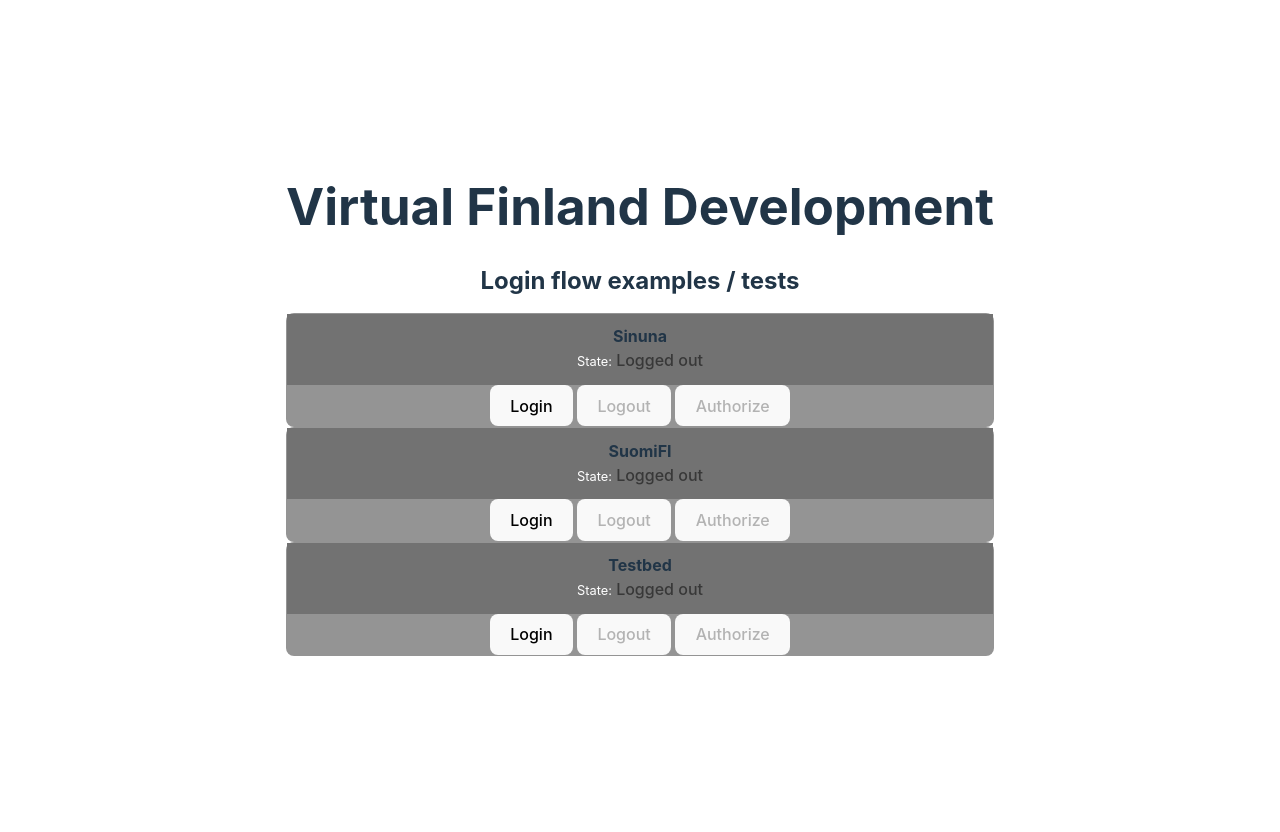
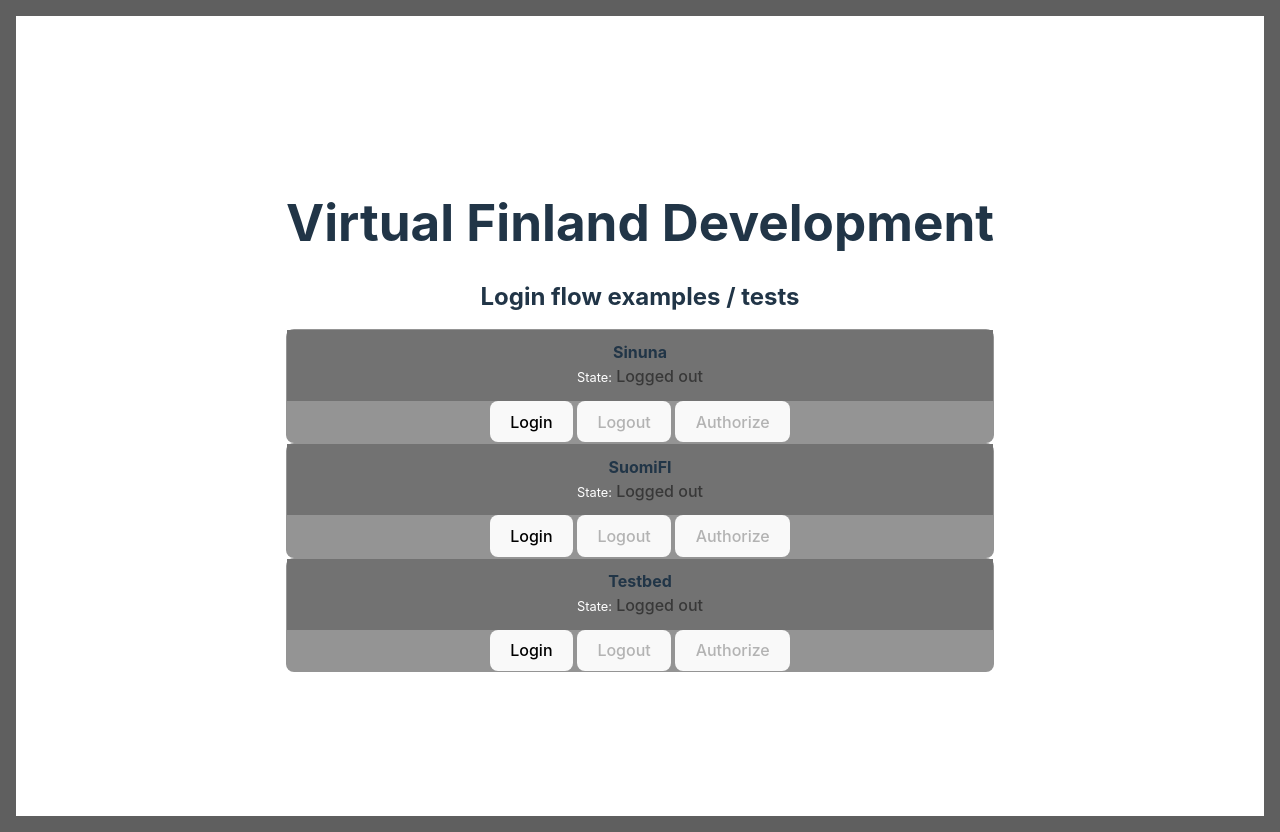
Before and after one commit to Virtual-Finland-Development/authentication-gw, a Svelte app in the folder webapps/svelte/: page / in a window 1280 px wide. Before the commit the page ends 800 px from the top, so only its background shows below. Built offline with nearby package versions, Linux system fonts and the light colour scheme.

Commit message:
style: add a border

```diff
--- a/webapps/svelte/package.json
+++ b/webapps/svelte/package.json
@@ -4,6 +4,7 @@
   "version": "0.0.0",
   "type": "module",
   "scripts": {
+    "start": "npm run dev",
     "dev": "vite",
     "build": "vite build",
     "preview": "vite preview",
--- a/webapps/svelte/src/app.css
+++ b/webapps/svelte/src/app.css
@@ -13,6 +13,11 @@
   -webkit-font-smoothing: antialiased;
   -moz-osx-font-smoothing: grayscale;
   -webkit-text-size-adjust: 100%;
+  box-sizing: border-box;
+  -moz-box-sizing: border-box;
+  -webkit-box-sizing: border-box;
+  border: 2vh solid rgb(95, 95, 95);
+  overflow: hidden;
 }
 
 a {
```
